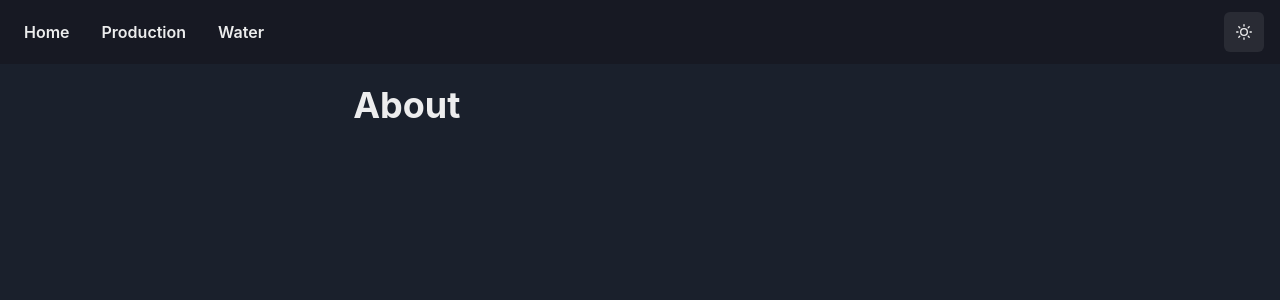
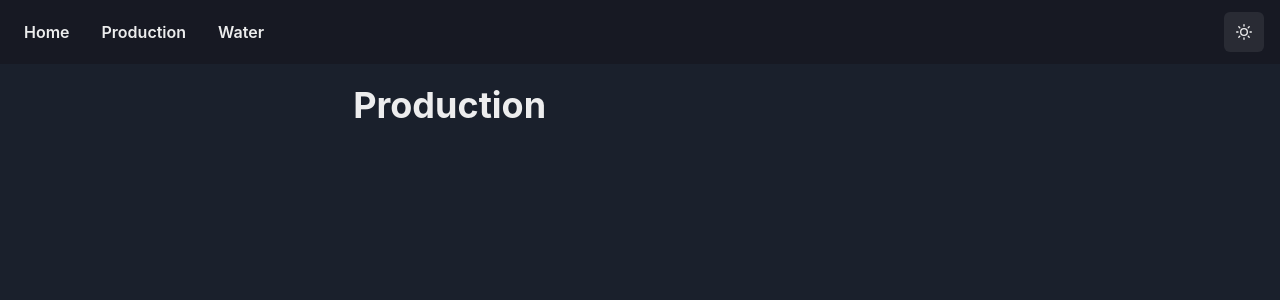
Before and after one commit to maattss/innafjord, a Next.js app: page /production in a window 1280 px wide. Shown: the top 300 px of the page. Built offline with nearby package versions, Linux system fonts and the light colour scheme.

Commit message:
Fix error

```diff
--- a/components/Meta.tsx
+++ b/components/Meta.tsx
@@ -39,6 +39,7 @@ const Meta = ({ title, keywords, description }: metaProps) => {
 Meta.defaultProps = {
   title: "Innafjord 2.0",
   keywords: "Innafjord",
+  description: "Innafjord",
 };
 
 export default Meta;
--- a/pages/production.tsx
+++ b/pages/production.tsx
@@ -5,8 +5,8 @@ import Meta from "../components/Meta";
 const About: React.FC = () => {
   return (
     <>
-      <Meta title="About" />
-      <Heading>About</Heading>
+      <Meta title="Production" />
+      <Heading>Production</Heading>
     </>
   );
 };
--- a/pages/water.tsx
+++ b/pages/water.tsx
@@ -5,8 +5,8 @@ import Meta from "../components/Meta";
 const Contact: React.FC = () => {
   return (
     <>
-      <Meta title="Contact" />
-      <Heading>Contact</Heading>
+      <Meta title="Water" />
+      <Heading>Water</Heading>
     </>
   );
 };
```
